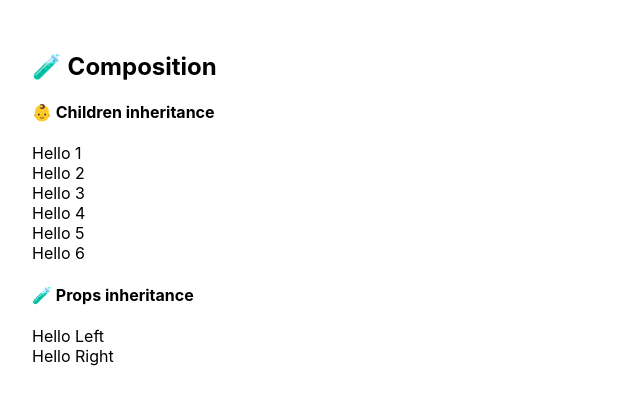
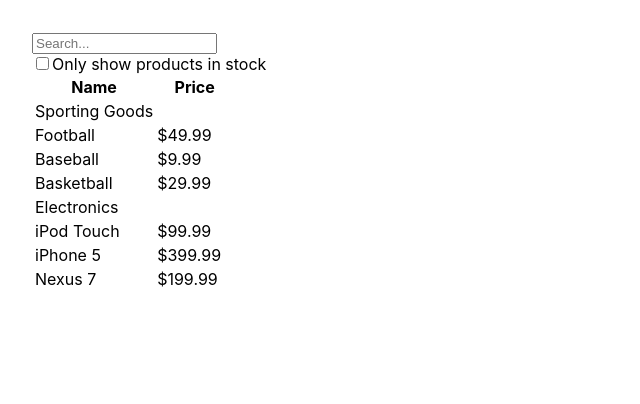
Before and after one commit to Tahul/learning-react, a React (Create React App) app: page / in a window 1280 px wide. Shown: the top 404 px of the page, without its empty margins (0-640 px from the left). Built offline with nearby package versions, Linux system fonts and the light colour scheme.

Commit message:
:sparkles: (thinking-in-react) added step from Thinking In React exercice

```diff
--- a/src/App.js
+++ b/src/App.js
@@ -10,13 +10,14 @@ import './css/index.css'
 import Discovery from './steps/01-discovery' // Step 01 - Discovery
 import Celsius from './steps/02-celsius' // Step 02 - Celsius/Fahrenheit workshop
 import Composition from './steps/03-composition' // Step 03 - Composition w/ React
+import ThinkingInReact from './steps/04-thinking-in-react' // Step 04 - Thinking in React
 
 // Main app display
 function App() {
   return (
     <div className="App">
-      {/* Current step: Composition */}
-      <Composition />
+      {/* Current step: Thinking In React */}
+      <ThinkingInReact />
     </div>
   )
 }
--- /dev/null
+++ b/src/steps/04-thinking-in-react/components/ProductCategoryRow.js
@@ -0,0 +1,11 @@
+import React from 'react'
+
+export default ({ category }) => {
+  return (
+    <tr>
+      <td className="text-xl bold" colSpan="2">
+        {category}
+      </td>
+    </tr>
+  )
+}
--- /dev/null
+++ b/src/steps/04-thinking-in-react/components/ProductRow.js
@@ -0,0 +1,10 @@
+import React from 'react'
+
+export default ({ product }) => {
+  return (
+    <tr>
+      <td colSpan="2">{product.name}</td>
+      <td colSpan="2">{product.price}</td>
+    </tr>
+  )
+}
--- /dev/null
+++ b/src/steps/04-thinking-in-react/components/ProductTable.js
@@ -0,0 +1,69 @@
+import React from 'react'
+import ProductCategoryRow from './ProductCategoryRow'
+import ProductRow from './ProductRow'
+
+export default ({ products, search, filter }) => {
+  // Filter products w/ search parameters
+  const filteredProducts = products.filter((item) => {
+    if (filter && !item.stocked) {
+      return false
+    }
+
+    if (search && search !== '') {
+      return item.name.toLowerCase().includes(search.toLowerCase())
+    }
+
+    return true
+  })
+
+  // Init rows
+  const rows = []
+
+  // Get categories from produts list
+  const categories = filteredProducts.reduce((prev, curr) => {
+    if (!prev.includes(curr.category)) {
+      return [...prev, curr.category]
+    }
+
+    return prev
+  }, [])
+
+  // Create rows table
+  for (const category of categories) {
+    // Add a ProductCategoryRow for a new category
+    rows.push(<ProductCategoryRow category={category} key={category} />)
+
+    // Loop through filtered products related to that category
+    for (const product of filteredProducts.filter(
+      (filteredProduct) => filteredProduct.category === category,
+    )) {
+      // Add the corresponding product row
+      rows.push(<ProductRow product={product} key={product.name} />)
+    }
+  }
+
+  return (
+    <table>
+      <thead>
+        <tr>
+          <th
+            className="text-2xl bold"
+            style={{ minWidth: '75px' }}
+            colSpan="2"
+          >
+            Name
+          </th>
+          <th
+            className="text-2xl bold"
+            style={{ minWidth: '75px' }}
+            colSpan="2"
+          >
+            Price
+          </th>
+        </tr>
+      </thead>
+
+      <tbody>{rows}</tbody>
+    </table>
+  )
+}
--- /dev/null
+++ b/src/steps/04-thinking-in-react/components/SearchBar.js
@@ -0,0 +1,41 @@
+import React from 'react'
+
+export default ({ search, onSearchUpdate, filter, onFilterUpdate }) => {
+  /**
+   * Emit the value from the search input with the props callback
+   * @param {*} event
+   */
+  const handleSearchUpdate = (event) => {
+    onSearchUpdate(event.target.value)
+  }
+
+  /**
+   * Emit the value from the filter checkbox with the props callback
+   * @param {*} event
+   */
+  const handleFilterUpdate = (event) => {
+    onFilterUpdate(event.target.checked)
+  }
+
+  return (
+    <div className="p-4">
+      <input
+        className="px-2 py-1 border-2 border-blue-400 rounded-lg shadow-sm focus:outline-none"
+        type="text"
+        value={search}
+        onChange={handleSearchUpdate}
+        placeholder="Search..."
+      />
+
+      <div>
+        <input
+          className="mr-2"
+          type="checkbox"
+          checked={filter}
+          onChange={handleFilterUpdate}
+        />
+        <label className="text-sm">Only show products in stock</label>
+      </div>
+    </div>
+  )
+}
--- /dev/null
+++ b/src/steps/04-thinking-in-react/index.js
@@ -0,0 +1,75 @@
+import React, { useState } from 'react'
+import ProductTable from './components/ProductTable'
+import SearchBar from './components/SearchBar'
+
+export default () => {
+  const [search, setSearch] = useState('')
+  const [filter, setFilter] = useState(false)
+  const [products] = useState([
+    {
+      category: 'Sporting Goods',
+      price: '$49.99',
+      stocked: true,
+      name: 'Football',
+    },
+    {
+      category: 'Sporting Goods',
+      price: '$9.99',
+      stocked: true,
+      name: 'Baseball',
+    },
+    {
+      category: 'Sporting Goods',
+      price: '$29.99',
+      stocked: false,
+      name: 'Basketball',
+    },
+    {
+      category: 'Electronics',
+      price: '$99.99',
+      stocked: true,
+      name: 'iPod Touch',
+    },
+    {
+      category: 'Electronics',
+      price: '$399.99',
+      stocked: false,
+      name: 'iPhone 5',
+    },
+    {
+      category: 'Electronics',
+      price: '$199.99',
+      stocked: true,
+      name: 'Nexus 7',
+    },
+  ])
+
+  /**
+   * Update the search state
+   * @param {*} search
+   */
+  const handleSearchUpdate = (search) => {
+    setSearch(search)
+  }
+
+  /**
+   * Update the filter state
+   * @param {*} filter
+   */
+  const handleFilterUpdate = (filter) => {
+    setFilter(filter)
+  }
+
+  return (
+    <div className="p-4 border-2 border-blue-400 rounded-lg">
+      <SearchBar
+        search={search}
+        filter={filter}
+        onSearchUpdate={handleSearchUpdate}
+        onFilterUpdate={handleFilterUpdate}
+      />
+
+      <ProductTable products={products} search={search} filter={filter} />
+    </div>
+  )
+}
```
